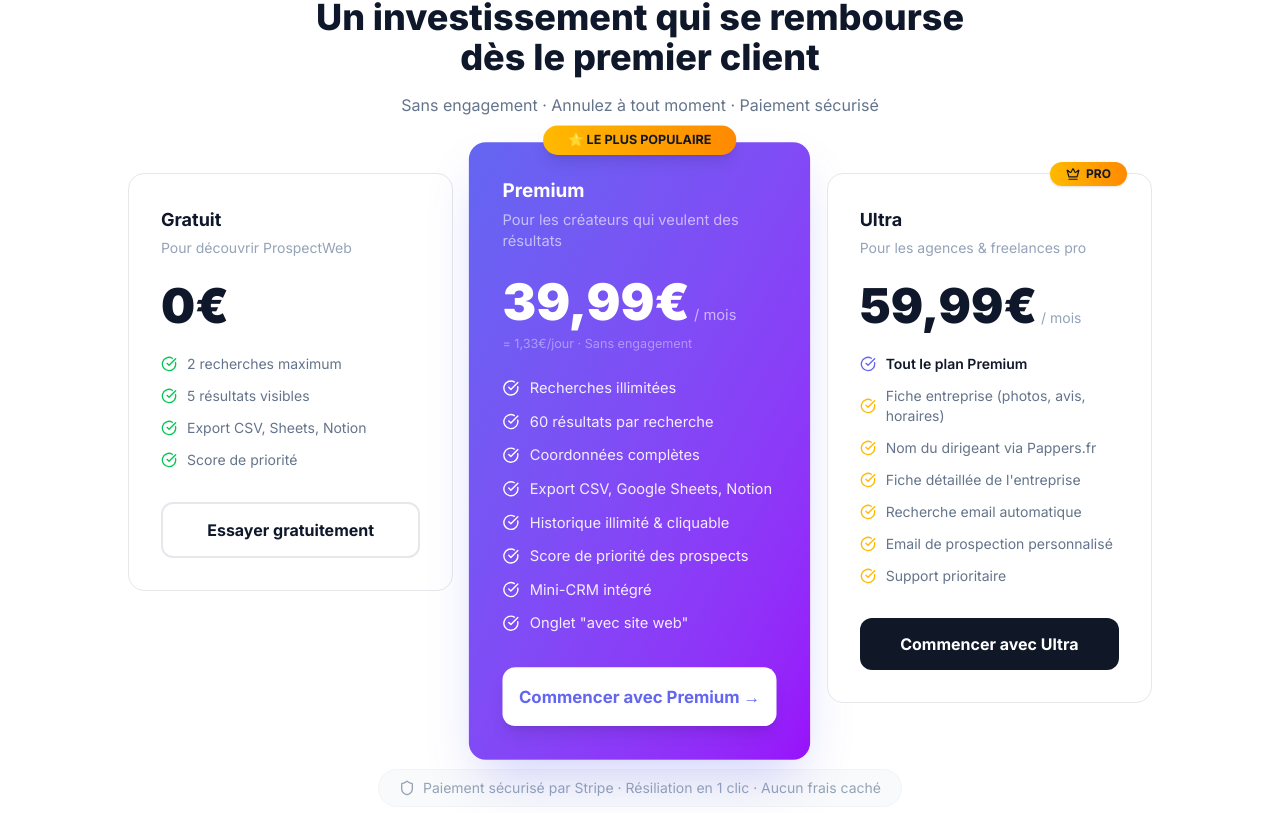
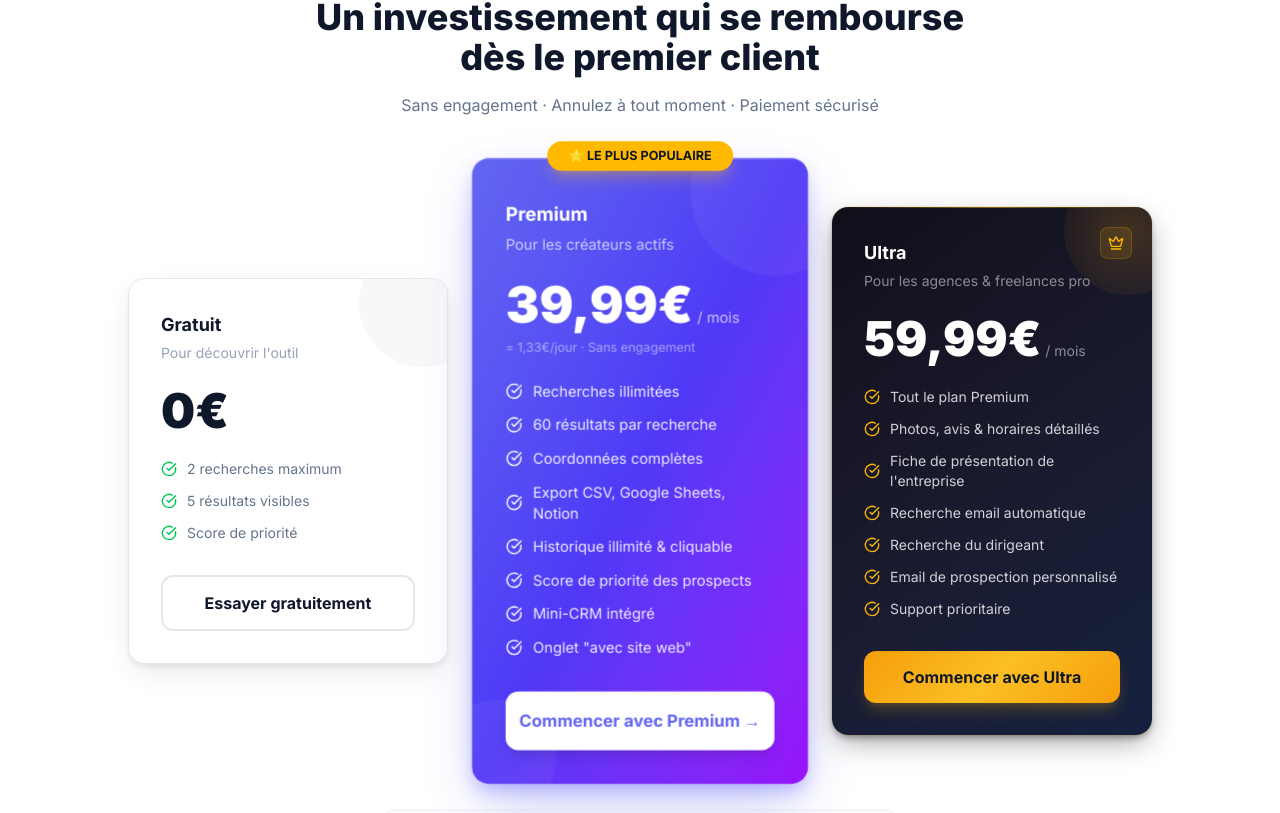
Before and after one commit to mtps-group/prospection-app, a Next.js app: page / in a window 1280 px wide. Shown: the part 3047-3860 px from the top of the page. Built offline with nearby package versions, Linux system fonts and the light colour scheme; no server answers.

Commit message:
Lighter 3D cards, fix Popular badge, apply to landing page

```diff
--- a/src/app/page.tsx
+++ b/src/app/page.tsx
@@ -1,6 +1,7 @@
 'use client';
 
 import Link from 'next/link';
+import { Card3D } from '@/components/ui/Card3D';
 import { useSupabase } from '@/providers/SupabaseProvider';
 import {
   Globe,
@@ -328,24 +329,24 @@ export default function LandingPage() {
             <p className="text-text-secondary">Sans engagement · Annulez à tout moment · Paiement sécurisé</p>
           </div>
 
-          <div className="grid gap-6 md:grid-cols-3 items-start">
+          <div className="grid gap-8 md:grid-cols-3 items-center" style={{ perspective: '1200px' }}>
 
             {/* Gratuit */}
-            <div className="rounded-2xl bg-white border border-gray-200 p-8 flex flex-col hover:shadow-lg transition-shadow">
-              <div className="mb-6">
+            <Card3D
+              intensity={6}
+              className="relative rounded-2xl bg-white border border-gray-200 p-8 flex flex-col overflow-hidden"
+              style={{ boxShadow: '0 4px 6px -1px rgba(0,0,0,0.07), 0 10px 30px -5px rgba(0,0,0,0.1)' }}
+            >
+              <div className="absolute -top-10 -right-10 h-32 w-32 rounded-full bg-gray-100 opacity-60" />
+              <div className="relative mb-6">
                 <h3 className="text-lg font-bold text-text mb-1">Gratuit</h3>
-                <p className="text-sm text-text-muted">Pour découvrir ProspectWeb</p>
+                <p className="text-sm text-text-muted">Pour découvrir l&apos;outil</p>
               </div>
-              <div className="mb-6">
+              <div className="relative mb-6">
                 <span className="text-5xl font-black text-text">0€</span>
               </div>
-              <ul className="space-y-3 mb-8 flex-1">
-                {[
-                  '2 recherches maximum',
-                  '5 résultats visibles',
-                  'Export CSV, Sheets, Notion',
-                  'Score de priorité',
-                ].map((f) => (
+              <ul className="relative space-y-3 mb-8 flex-1">
+                {['2 recherches maximum', '5 résultats visibles', 'Score de priorité'].map((f) => (
                   <li key={f} className="flex items-center gap-2.5 text-sm text-text-secondary">
                     <CheckCircle className="h-4 w-4 text-green-500 flex-shrink-0" />
                     {f}
@@ -354,27 +355,36 @@ export default function LandingPage() {
               </ul>
               <Link
                 href={isLoggedIn ? '/recherche' : '/signup'}
-                className="block text-center rounded-xl border-2 border-gray-200 py-3.5 font-bold text-text hover:bg-gray-50 transition-colors"
+                className="relative block text-center rounded-xl border-2 border-gray-200 py-3.5 font-bold text-text hover:bg-gray-50 transition-colors"
               >
                 {isLoggedIn ? 'Mon espace' : 'Essayer gratuitement'}
               </Link>
-            </div>
+            </Card3D>
 
             {/* Premium — mis en avant */}
-            <div className="relative rounded-2xl bg-gradient-to-br from-primary to-purple-600 p-8 shadow-2xl shadow-primary/30 flex flex-col md:scale-105 md:-mt-4 md:-mb-4">
-              <div className="absolute -top-4 left-1/2 -translate-x-1/2 rounded-full bg-gradient-to-r from-amber-400 to-orange-400 px-6 py-1.5 text-xs font-bold text-gray-900 whitespace-nowrap shadow-lg">
+            <div className="relative scale-105">
+              {/* Badge en dehors de la carte pour ne pas être coupé par overflow-hidden */}
+              <div className="absolute -top-4 left-1/2 -translate-x-1/2 z-20 rounded-full bg-amber-400 px-5 py-1.5 text-xs font-bold text-gray-900 whitespace-nowrap shadow-lg shadow-amber-400/30 pointer-events-none">
                 ⭐ LE PLUS POPULAIRE
               </div>
-              <div className="mb-6">
+              <Card3D
+                intensity={8}
+                className="relative rounded-2xl bg-gradient-to-br from-primary via-indigo-600 to-purple-600 p-8 flex flex-col overflow-hidden"
+                style={{ boxShadow: '0 8px 16px -2px rgba(99,102,241,0.35), 0 20px 50px -8px rgba(99,102,241,0.4), inset 0 1px 0 rgba(255,255,255,0.15)' }}
+              >
+                <div className="absolute -top-12 -right-12 h-40 w-40 rounded-full bg-white/5" />
+                <div className="absolute -bottom-8 -left-8 h-28 w-28 rounded-full bg-white/5" />
+                <div className="absolute top-0 left-0 right-0 h-px bg-gradient-to-r from-transparent via-white/40 to-transparent" />
+                <div className="relative mb-6 mt-2">
                   <h3 className="text-lg font-bold text-white mb-1">Premium</h3>
-                <p className="text-sm text-white/60">Pour les créateurs qui veulent des résultats</p>
+                  <p className="text-sm text-white/70">Pour les créateurs actifs</p>
                 </div>
-              <div className="mb-2">
+                <div className="relative mb-2">
                   <span className="text-5xl font-black text-white">39,99€</span>
-                <span className="text-white/60 ml-1 text-sm">/ mois</span>
+                  <span className="text-white/70 ml-1 text-sm">/ mois</span>
                 </div>
-              <p className="text-xs text-white/40 mb-6">= 1,33€/jour · Sans engagement</p>
-              <ul className="space-y-3 mb-8 flex-1">
+                <p className="relative text-xs text-white/50 mb-6">= 1,33€/jour · Sans engagement</p>
+                <ul className="relative space-y-3 mb-8 flex-1">
                   {[
                     'Recherches illimitées',
                     '60 résultats par recherche',
@@ -393,50 +403,61 @@ export default function LandingPage() {
                 </ul>
                 <Link
                   href={isLoggedIn ? '/abonnement' : '/signup'}
-                className="block text-center rounded-xl bg-white py-4 font-bold text-primary hover:bg-gray-50 transition-colors text-base shadow-lg"
+                  className="relative block text-center rounded-xl bg-white py-4 font-bold text-primary hover:bg-gray-50 transition-colors text-base shadow-lg"
                 >
                   {isLoggedIn ? 'Passer à Premium →' : 'Commencer avec Premium →'}
                 </Link>
+              </Card3D>
             </div>
 
             {/* Ultra */}
-            <div className="rounded-2xl bg-white border border-gray-200 p-8 flex flex-col relative hover:shadow-lg transition-shadow">
-              <div className="absolute -top-3 right-6">
-                <div className="flex items-center gap-1.5 bg-gradient-to-r from-amber-400 to-orange-400 rounded-full px-4 py-1 text-xs font-bold text-gray-900 shadow">
-                  <Crown className="h-3.5 w-3.5" /> PRO
+            <Card3D
+              intensity={6}
+              className="relative rounded-2xl p-8 flex flex-col overflow-hidden"
+              style={{
+                background: 'linear-gradient(145deg, #0f0f1a 0%, #1a1a2e 50%, #16213e 100%)',
+                boxShadow: '0 4px 6px -1px rgba(0,0,0,0.3), 0 10px 30px -5px rgba(0,0,0,0.4), 0 0 0 1px rgba(251,191,36,0.15)',
+              }}
+            >
+              <div className="absolute -top-10 -right-10 h-32 w-32 rounded-full opacity-20" style={{ background: 'radial-gradient(circle, #f59e0b, transparent)' }} />
+              <div className="absolute top-0 left-0 right-0 h-px bg-gradient-to-r from-transparent via-amber-400/50 to-transparent" />
+              <div className="absolute top-5 right-5 z-10">
+                <div className="h-8 w-8 rounded-lg bg-amber-400/10 border border-amber-400/20 flex items-center justify-center">
+                  <Crown className="h-4 w-4 text-amber-400" />
                 </div>
               </div>
-              <div className="mb-6">
-                <h3 className="text-lg font-bold text-text mb-1">Ultra</h3>
-                <p className="text-sm text-text-muted">Pour les agences & freelances pro</p>
+              <div className="relative mb-6">
+                <h3 className="text-lg font-bold text-white mb-1">Ultra</h3>
+                <p className="text-sm text-white/50">Pour les agences &amp; freelances pro</p>
               </div>
-              <div className="mb-6">
-                <span className="text-5xl font-black text-text">59,99€</span>
-                <span className="text-text-muted ml-1 text-sm">/ mois</span>
+              <div className="relative mb-6">
+                <span className="text-5xl font-black text-white">59,99€</span>
+                <span className="text-white/50 ml-1 text-sm">/ mois</span>
               </div>
-              <ul className="space-y-3 mb-8 flex-1">
+              <ul className="relative space-y-3 mb-8 flex-1">
                 {[
                   'Tout le plan Premium',
-                  'Fiche entreprise (photos, avis, horaires)',
-                  'Nom du dirigeant via Pappers.fr',
-                  'Fiche détaillée de l\'entreprise',
+                  'Photos, avis & horaires détaillés',
+                  'Fiche de présentation de l\'entreprise',
                   'Recherche email automatique',
+                  'Recherche du dirigeant',
                   'Email de prospection personnalisé',
                   'Support prioritaire',
-                ].map((f, i) => (
-                  <li key={f} className="flex items-center gap-2.5 text-sm text-text-secondary">
-                    <CheckCircle className={`h-4 w-4 flex-shrink-0 ${i === 0 ? 'text-primary' : 'text-amber-400'}`} />
-                    {i === 0 ? <span className="font-semibold text-text">{f}</span> : f}
+                ].map((f) => (
+                  <li key={f} className="flex items-center gap-2.5 text-sm text-white/80">
+                    <CheckCircle className="h-4 w-4 text-amber-400 flex-shrink-0" />
+                    {f}
                   </li>
                 ))}
               </ul>
               <Link
                 href={isLoggedIn ? '/abonnement' : '/signup'}
-                className="block text-center rounded-xl bg-gray-900 py-3.5 font-bold text-white hover:bg-gray-800 transition-colors"
+                className="relative block text-center rounded-xl py-3.5 font-bold text-gray-900 hover:opacity-90 transition-all shadow-lg shadow-amber-400/20"
+                style={{ background: 'linear-gradient(135deg, #f59e0b 0%, #fbbf24 50%, #f59e0b 100%)' }}
               >
                 {isLoggedIn ? 'Passer à Ultra' : 'Commencer avec Ultra'}
               </Link>
-            </div>
+            </Card3D>
           </div>
 
           {/* Garantie */}
--- /dev/null
+++ b/src/components/ui/Card3D.tsx
@@ -0,0 +1,61 @@
+'use client';
+
+import { useState, useRef, useCallback } from 'react';
+
+export function Card3D({
+  children,
+  className = '',
+  intensity = 8,
+  style: externalStyle,
+}: {
+  children: React.ReactNode;
+  className?: string;
+  intensity?: number;
+  style?: React.CSSProperties;
+}) {
+  const ref = useRef<HTMLDivElement>(null);
+  const [tiltTransform, setTiltTransform] = useState('');
+  const [shine, setShine] = useState({ x: 50, y: 50, opacity: 0 });
+
+  const handleMouseMove = useCallback((e: React.MouseEvent<HTMLDivElement>) => {
+    const el = ref.current;
+    if (!el) return;
+    const rect = el.getBoundingClientRect();
+    const x = (e.clientX - rect.left) / rect.width;
+    const y = (e.clientY - rect.top) / rect.height;
+    const rotX = (y - 0.5) * -intensity;
+    const rotY = (x - 0.5) * intensity;
+    setTiltTransform(`perspective(900px) rotateX(${rotX}deg) rotateY(${rotY}deg) translateZ(6px)`);
+    setShine({ x: x * 100, y: y * 100, opacity: 0.1 });
+  }, [intensity]);
+
+  const handleMouseLeave = useCallback(() => {
+    setTiltTransform('perspective(900px) rotateX(0deg) rotateY(0deg) translateZ(0px)');
+    setShine({ x: 50, y: 50, opacity: 0 });
+  }, []);
+
+  return (
+    <div
+      ref={ref}
+      className={className}
+      onMouseMove={handleMouseMove}
+      onMouseLeave={handleMouseLeave}
+      style={{
+        ...externalStyle,
+        transform: tiltTransform || 'perspective(900px) rotateX(0deg) rotateY(0deg) translateZ(0px)',
+        transition: tiltTransform ? 'transform 0.08s ease-out' : 'transform 0.5s ease-out',
+        willChange: 'transform',
+        transformStyle: 'preserve-3d',
+      }}
+    >
+      {/* Reflet lumineux */}
+      <div
+        className="pointer-events-none absolute inset-0 rounded-2xl z-10"
+        style={{
+          background: `radial-gradient(circle at ${shine.x}% ${shine.y}%, rgba(255,255,255,${shine.opacity * 2.2}) 0%, transparent 65%)`,
+        }}
+      />
+      {children}
+    </div>
+  );
+}
```
Also changed, not shown: src/components/billing/PricingCards.tsx (+20 -93 lines). Lines whose indentation alone changed are shown as unchanged.
